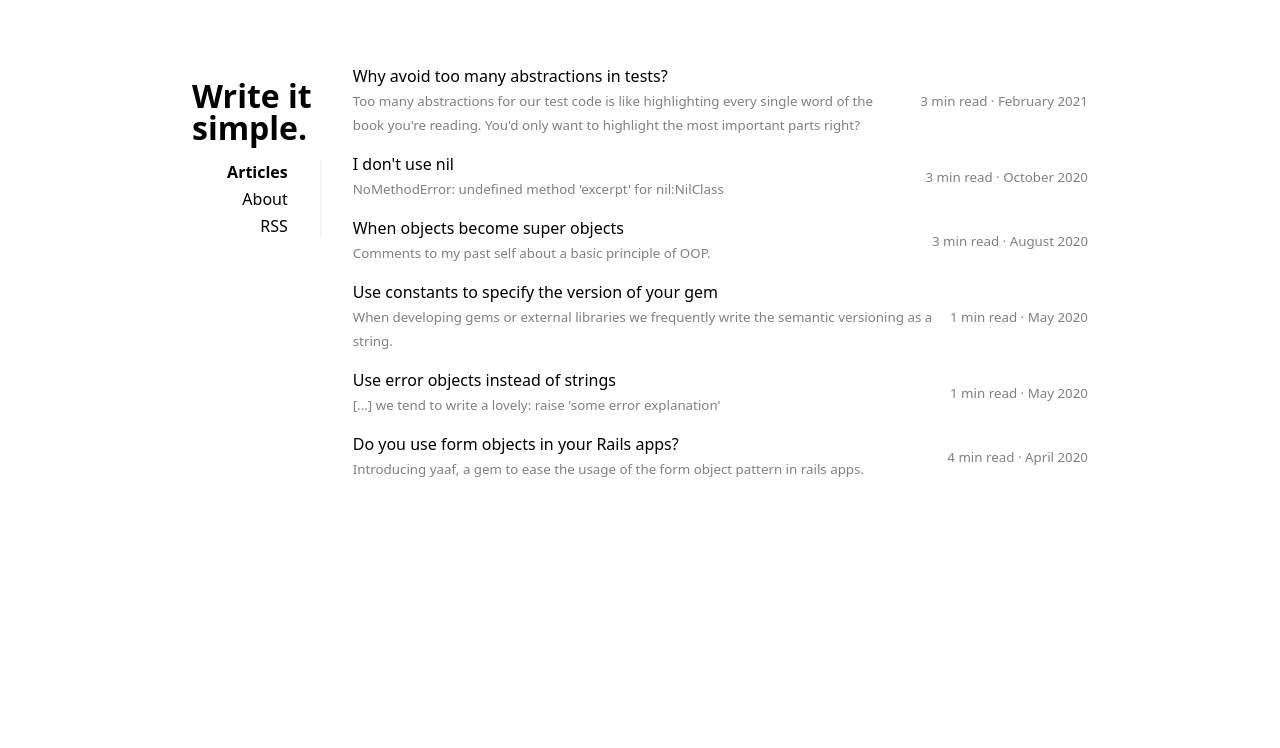
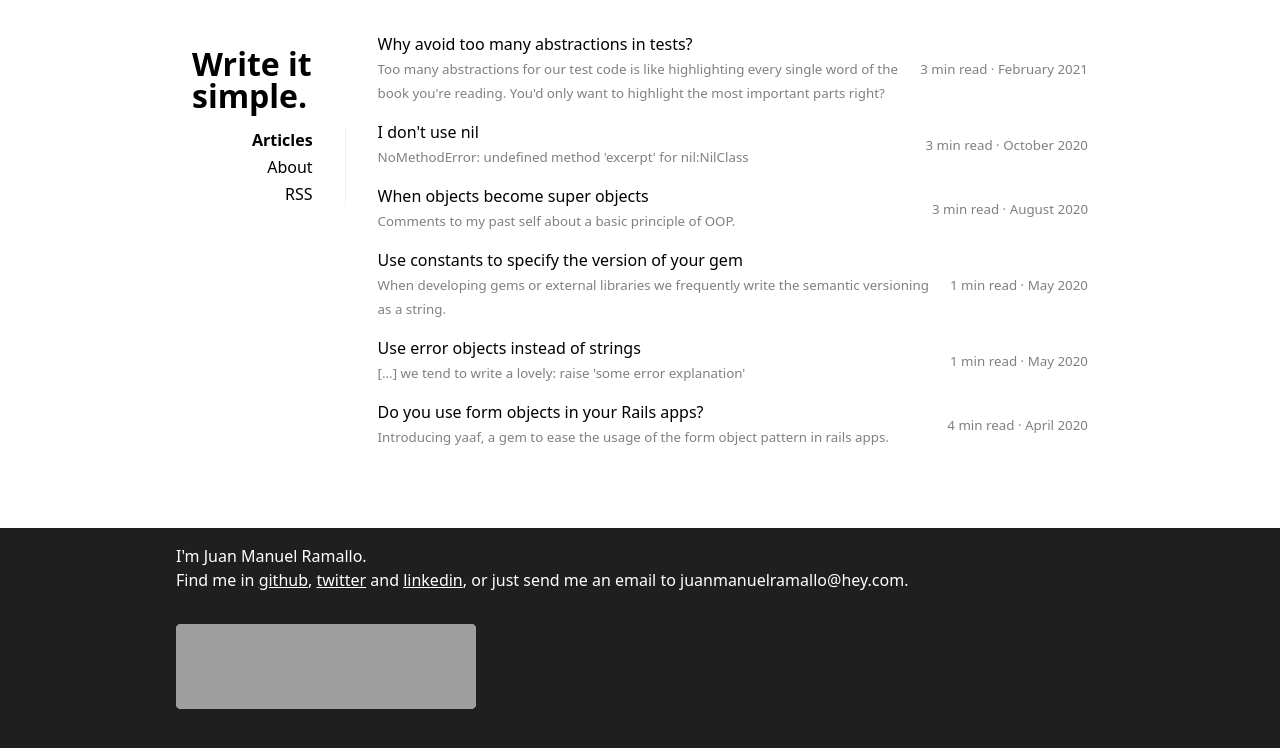
Before and after one commit to juanmanuelramallo/blog, a Jekyll site: the page built from index.html, in a window 1280 px wide. Shown: the top 748 px of the page. Built offline with Jekyll 4.4.1, drawn with Linux system fonts in a browser that asks for light colours; grey boxes are pictures that could not be loaded.

Commit message:
Updated footer to use areyacoding as well

```diff
--- a/_data/navigation.yml
+++ b/_data/navigation.yml
@@ -2,6 +2,6 @@
 - title: Articles
   url: /
 - title: About
-  url: /about
+  url: '#about'
 - title: RSS
   url: /feed.xml
--- /dev/null
+++ b/_includes/footer.html
@@ -0,0 +1,16 @@
+<footer id="about" class="footer">
+  <div class="footer-layout">
+    <p>I'm Juan Manuel Ramallo.</p>
+    <p>
+      Find me in <a href="https://github.com/juanmanuelramallo">github</a>, <a href="https://twitter.com/jotaeme_r">twitter</a> and <a href="https://www.linkedin.com/in/juanramallo">linkedin</a>,
+      or just send me an email to
+      <span>j</span><span>u</span><span>a</span><span>n</span><span>m</span><span>a</span><span>n</span><span>u</span><span>e</span><span>l</span><span>r</span><span>a</span><span>m</span><span>a</span><span>l</span><span>l</span><span>o</span><span>@</span><span>h</span><span>e</span><span>y</span><span>.</span><span>c</span><span>o</span><span>m</span>.
+    </p>
+
+    {% if jekyll.environment == "production" %}
+      <iframe src="https://www.areyacoding.com/iframe/youtellme/1" loading="lazy"></iframe>
+    {% else %}
+      <iframe src="http://localhost:5000/iframe/youtellme/4" loading="lazy"></iframe>
+    {% endif %}
+  </div>
+</footer>
--- a/_includes/navigation.html
+++ b/_includes/navigation.html
@@ -1,5 +1,6 @@
 <header role="banner">
   <h1 class="logo"><a href="/">Write it simple.</a></h1>
+
   <nav role="navigation">
     <ul>
      {% for item in site.data.navigation.links %}
--- a/_layouts/default.html
+++ b/_layouts/default.html
@@ -7,8 +7,11 @@
   {% include head.html %}
   <body>
     <main role="main">
-      {% include navigation.html %}
-      {{ content }}
+      <div class="layout">
+        {% include navigation.html %}
+        {{ content }}
+      </div>
+      {% include footer.html %}
     </main>
   </body>
 </html>
--- a/_sass/_main.scss
+++ b/_sass/_main.scss
@@ -16,6 +16,7 @@
   line-height:1.5;
   font-size: 1rem;
   color: rgb(22, 23, 26);
+  background: #1f1f1f;
 }
 
 nav ul {
@@ -183,11 +184,55 @@
 }
 
 main {
-  display:flex;
-  flex-wrap:wrap;
+  background: white;
+}
+
+main .layout {
   max-width:60rem;
-  margin:2rem auto;
+  margin: 0 auto 2rem;
   padding:1rem;
+  display: grid;
+  grid-template-columns: 1fr;
+
+  @media screen and (min-width: 600px) {
+    grid-template-columns: 20% 1fr;
+  }
+}
+
+main .footer {
+  color: white;
+  background: #1f1f1f;
+  transition: all 1s ease;
+}
+
+main .footer a {
+  color: white;
+}
+
+main .footer:target {
+  border-top: 5px #ffa solid;
+}
+
+main .footer:target p {
+  color: #ffa;
+}
+
+main .footer:target a {
+  color: #ffa;
+}
+
+main .footer iframe {
+  background: white;
+  border: none;
+  border-radius: 5px;
+  height: 85px;
+  margin-top: 2rem;
+}
+
+main .footer .footer-layout {
+  max-width: 60rem;
+  margin: 0 auto 2rem;
+  padding: 1rem;
 }
 
 
```
